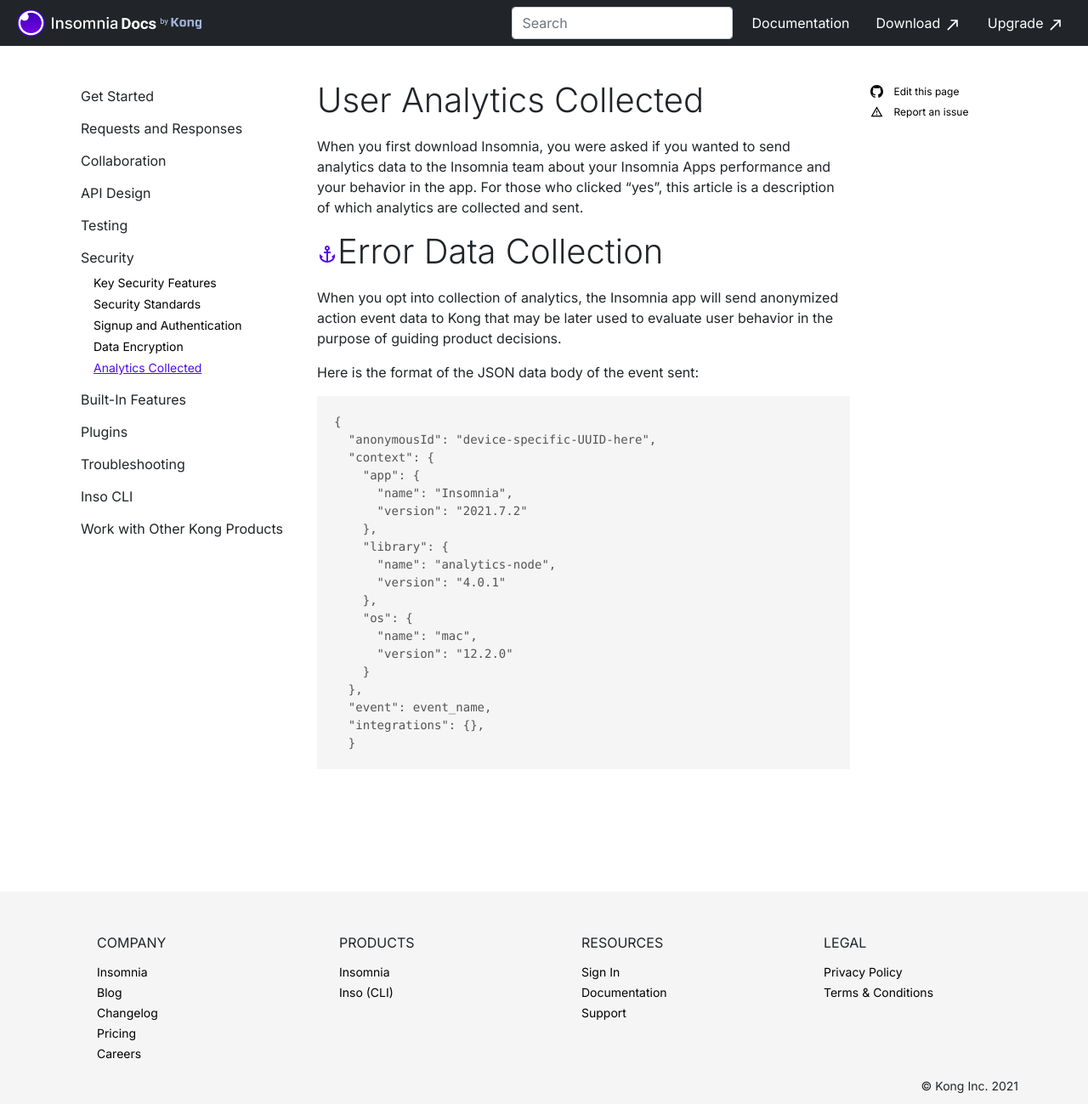
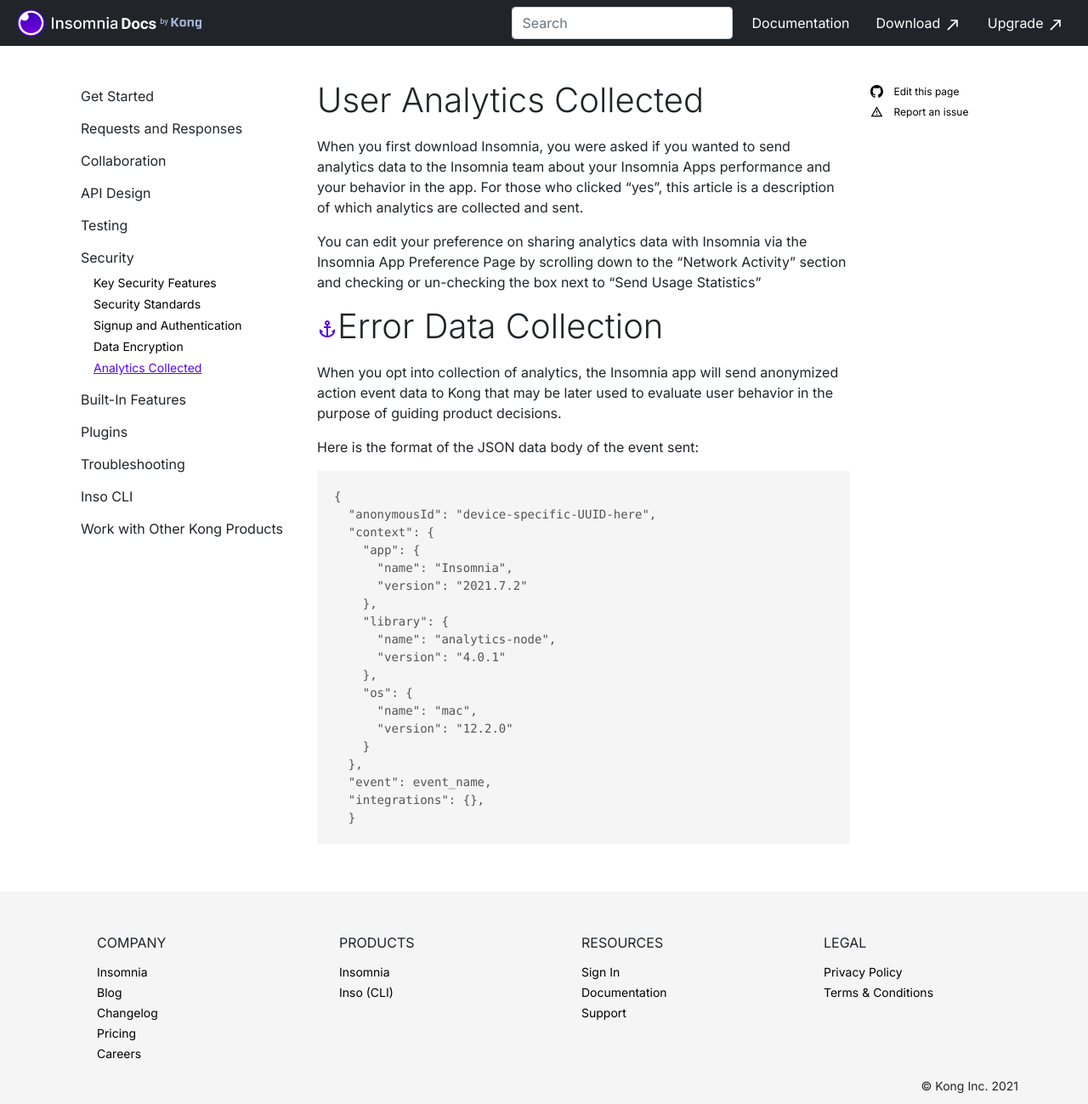
Before and after one commit to Kong/insomnia-docs, a Jekyll site: the page built from docs/insomnia/analytics-collected.md, in a window 1280 px wide and 1299 px high. Shown: the whole window at 85% size. Built offline with Jekyll 4.4.1, drawn with Linux system fonts in a browser that asks for light colours; comment, search, counter and statistics services are not loaded.

Commit message:
Add instructions on checking settings and updating

```diff
--- a/docs/insomnia/analytics-collected.md
+++ b/docs/insomnia/analytics-collected.md
@@ -6,6 +6,8 @@
 ---
 
 When you first download Insomnia, you were asked if you wanted to send analytics data to the Insomnia team about your Insomnia Apps performance and your behavior in the app.  For those who clicked "yes", this article is a description of which analytics are collected and sent.
+
+You can edit your preference on sharing analytics data with Insomnia via the Insomnia App Preference Page by scrolling down to the "Network Activity" section and checking or un-checking the box next to "Send Usage Statistics"
 
 # Error Data Collection
 When you opt into collection of analytics, the Insomnia app will send anonymized action event data to Kong that may be later used to evaluate user behavior in the purpose of guiding product decisions.
```
